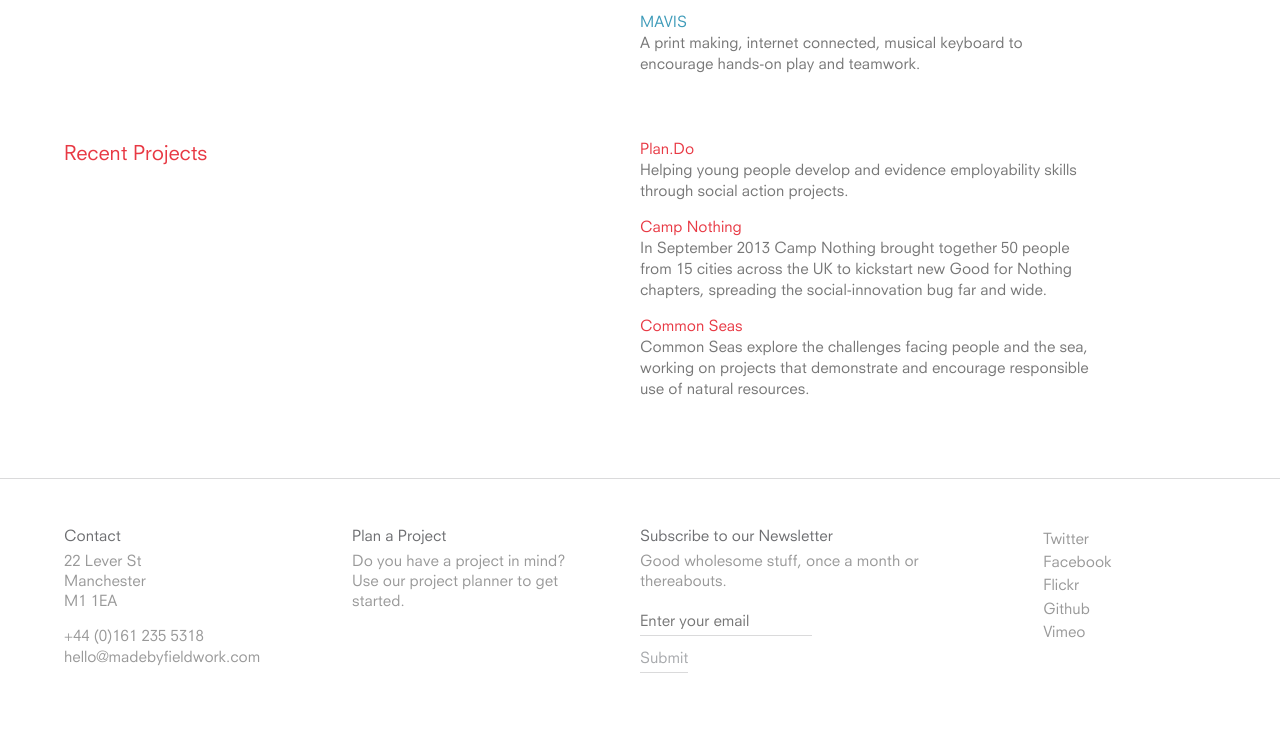
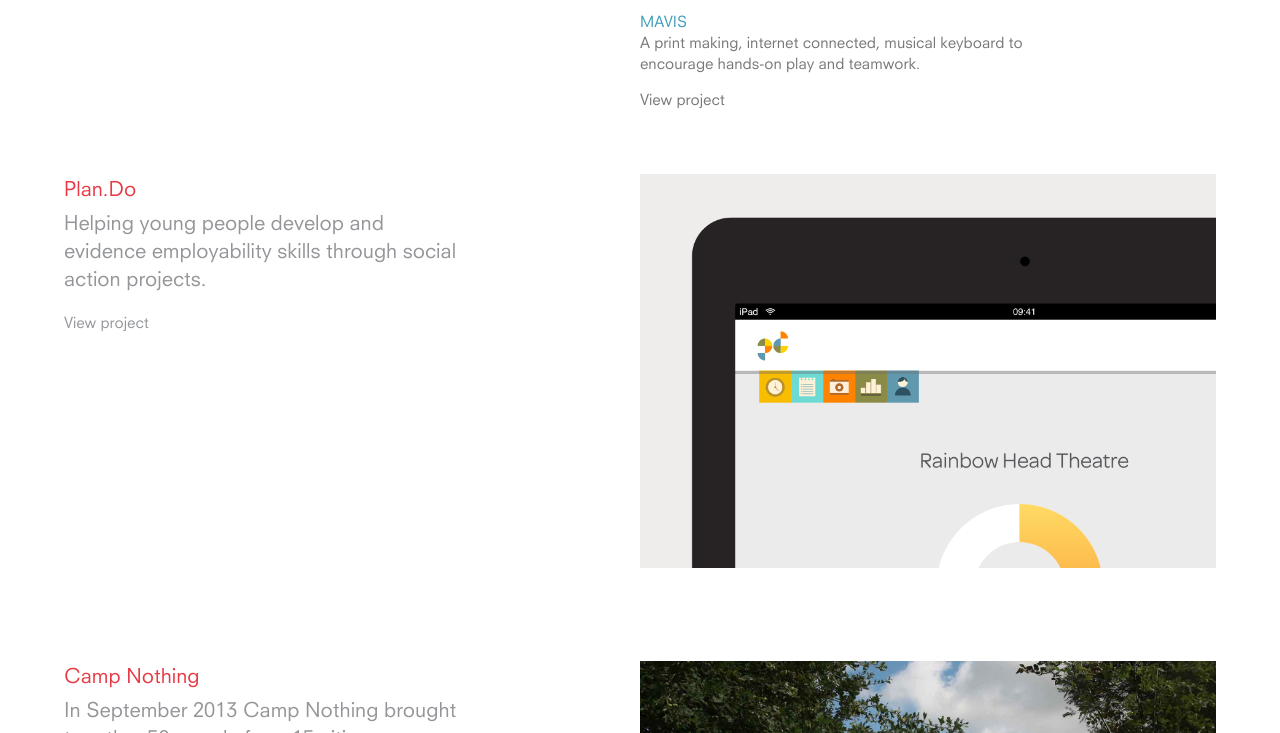
Before and after one commit to EMT/fieldwork-v2, a Jekyll site: the page built from index.html, in a window 1280 px wide and 900 px high, scrolled down 1027 px, cut to the strip 167-900 px from the top of the window. Built offline with Jekyll 4.4.1, drawn with Linux system fonts in a browser that asks for light colours; nearby versions of some CDN libraries; some of the changed text lies outside the part shown.

Commit message:
Home page update.

```diff
--- a/css/site/_home.scss
+++ b/css/site/_home.scss
@@ -80,6 +80,7 @@
 		margin-bottom: 1em;
 	}
 	h2,
+	p,
 	.featured-runner {
 		color: $grey-type;
 		width: 50%;
--- a/css/site/_page-sections.scss
+++ b/css/site/_page-sections.scss
@@ -122,7 +122,8 @@
 
 	.content-links-list-item {
 		display: block;
-		max-width: 30em;
+		// max-width: 30em;
+		margin-bottom: 1.6em;
 
 		h2,
 		h3 {
@@ -131,6 +132,10 @@
 		p {
 			margin-bottom: 1em;
 			color: $grey-type;
+		}
+
+		img {
+			max-width: 100%;
 		}
 	}
 }
--- a/index.html
+++ b/index.html
@@ -13,6 +13,7 @@
             <div style="background-image: url({{ site.baseurl }}{{ page.featured_img }})" class="featured-image"></div>
             <h2>{{ page.featured_title }}</h2>
             <p class="featured-runner">{{ page.featured_text }}</p>
+            <p>View project</p>
         </a>
 
     </div>
@@ -23,23 +24,54 @@
     <div class="section-inner">
 
         <div class="section-title">
-            <h2>Recent Projects</h2>
+            <h2>Plan.Do</h2>
+            <p class="section-runner">Helping young people develop and evidence employability skills through social action projects.</p>
+            <p>View project</p>
         </div>
 
         <div class="section-text content-links-list">
             <a href="" class="content-links-list-item">
-                <h3>Plan.Do</h3>
-                <p>Helping young people develop and evidence employability skills through social action projects.</p>
-            </a>
-            <a href="" class="content-links-list-item">
-                <h3>Camp Nothing</h3>
-                <p>In September 2013 Camp Nothing brought together 50 people from 15 cities across the UK to kickstart new Good for Nothing chapters, spreading the social-innovation bug far and wide.</p>
-            </a>
-            <a href="" class="content-links-list-item">
-                <h3>Common Seas</h3>
-                <p>Common Seas explore the challenges facing people and the sea, working on projects that demonstrate and encourage responsible use of natural resources.</p>
+                <img src="{{ site.baseurl }}/images/project-thumbs/fwlanding-plando.png" alt="" />
             </a>
         </div>
 
     </div>
 </div>
+
+<div class="page-section">
+    <div class="section-inner">
+
+        <div class="section-title">
+            <h2>Camp Nothing</h2>
+            <p class="section-runner">In September 2013 Camp Nothing brought together 50 people from 15 cities across the UK to kickstart new Good for Nothing chapters, spreading the social-innovation bug far and wide.</p>
+            <p>View project</p>
+        </div>
+
+        <div class="section-text content-links-list">
+            <a href="" class="content-links-list-item">
+                <img src="{{ site.baseurl }}/images/project-thumbs/fwlanding-campnothing.jpg" alt="" />
+            </a>
+        </div>
+
+    </div>
+</div>
+
+<div class="page-section">
+    <div class="section-inner">
+
+        <div class="section-title">
+            <h2>Common Seas</h2>
+            <p class="section-runner">
+                Common Seas explore the challenges facing people and the sea, working on projects that demonstrate and encourage responsible use of natural resources.
+            </p>
+            <p>View project</p>
+        </div>
+
+        <div class="section-text content-links-list">
+            <a href="" class="content-links-list-item">
+                <img src="{{ site.baseurl }}/images/project-thumbs/fwlanding-commonseas.jpg" alt="" />
+            </a>
+        </div>
+
+    </div>
+</div>
```
